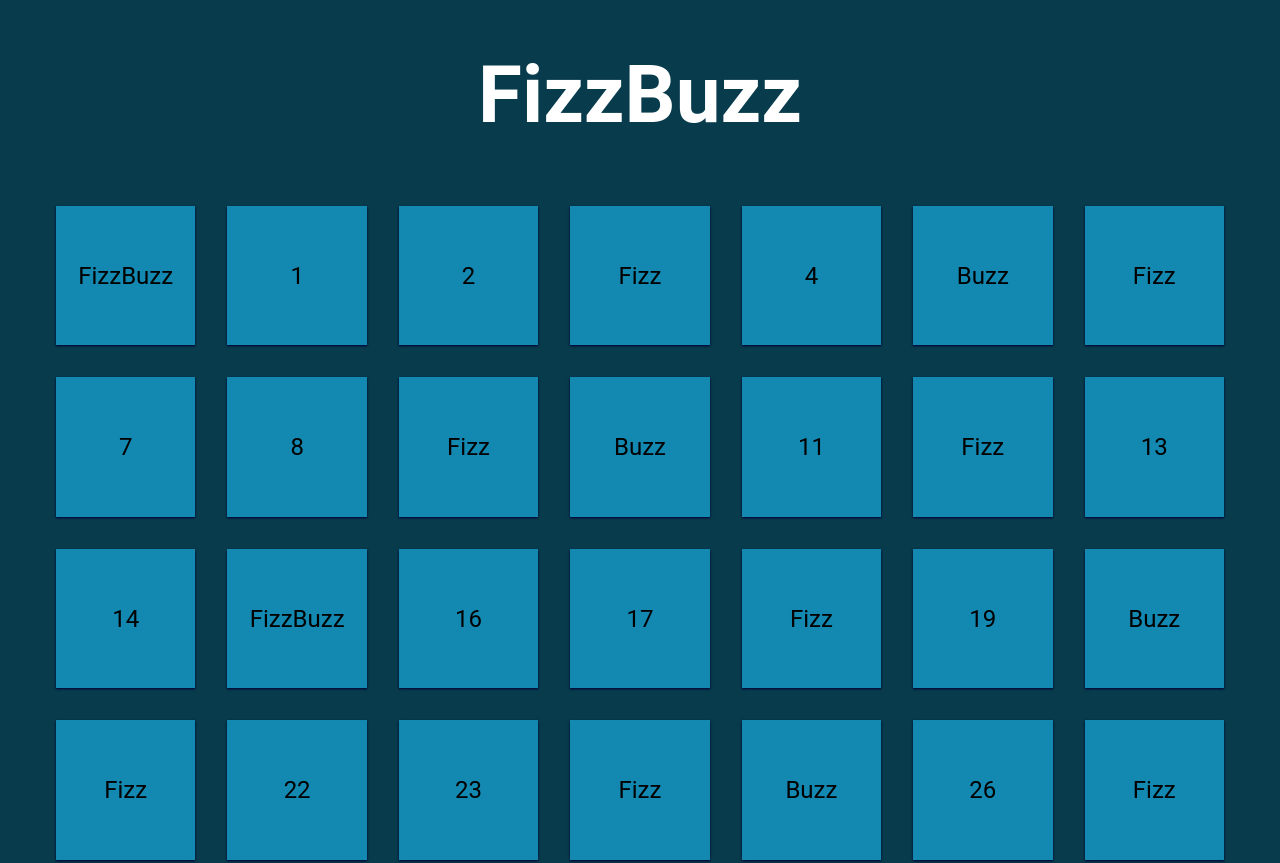
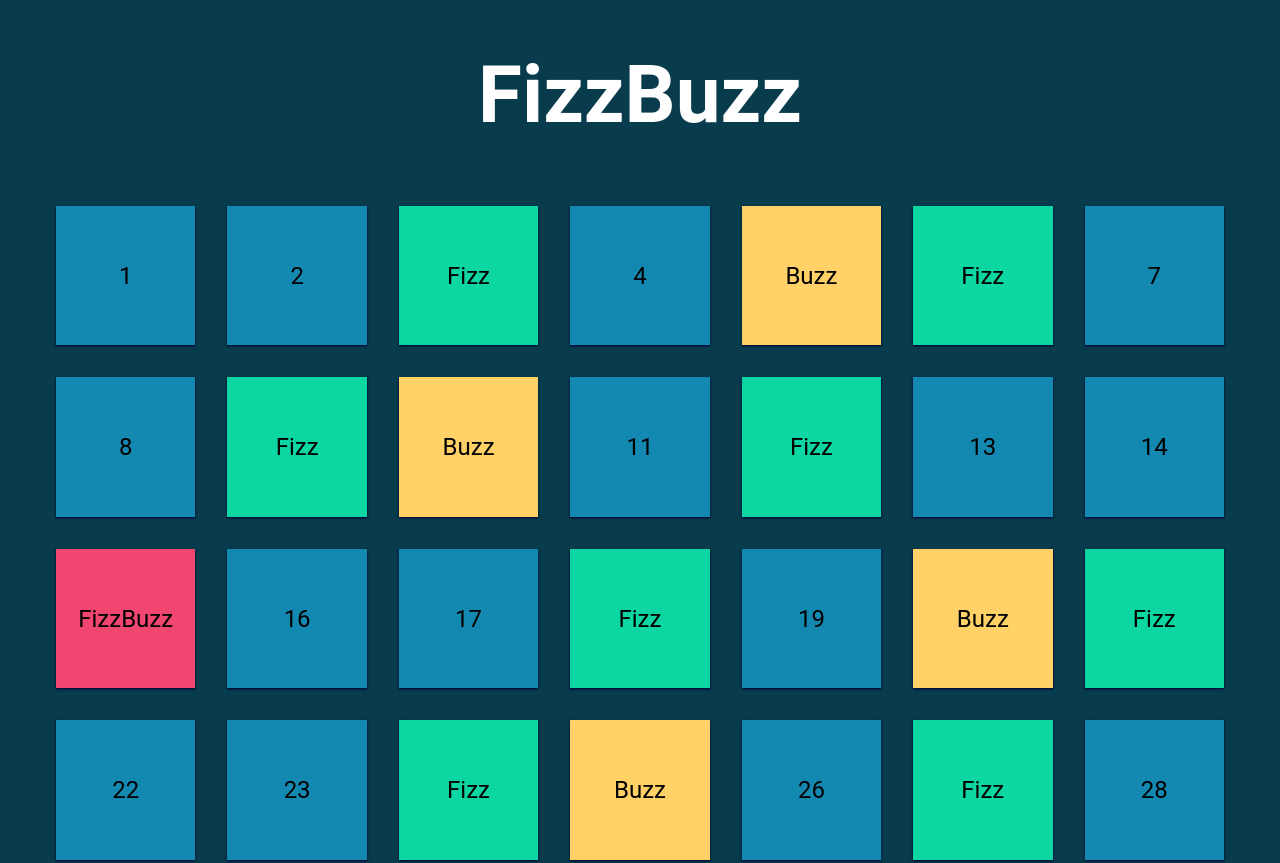
Before and after one commit to DANC0D3R/js-fizzbuzz, a plain HTML site: page Bonus 2/index.html in a window 1280 px wide. Shown: the top 863 px of the page. Drawn offline with Linux system fonts and the light colour scheme.

Commit message:
Completato Bonus 2 e fix su numeri ciclo

```diff
--- a/Bonus 1/js/script.js
+++ b/Bonus 1/js/script.js
@@ -2,7 +2,7 @@
 const container = document.getElementById('container');
 
 // Ciclo che crea il quadrato con il numero per 100 volte
-for (let i = 0; i <= 99; i++){
+for (let i = 1; i <= 100; i++){
     // Creo il quadrato con il numero
     const square = document.createElement('div');
 
--- a/Bonus 2/css/style.css
+++ b/Bonus 2/css/style.css
@@ -52,3 +52,16 @@ h1{
 
     font-size: 1.5rem;
 }
+
+/* COLORI */
+.red{
+    background-color: #F0466F;
+}
+
+.green{
+    background-color:#0CD6A1;
+}
+
+.yellow{
+    background-color:#FFD166;
+}
--- a/Bonus 2/js/script.js
+++ b/Bonus 2/js/script.js
@@ -2,7 +2,7 @@
 const container = document.getElementById('container');
 
 // Ciclo che crea il quadrato con il numero per 100 volte
-for (let i = 0; i <= 99; i++){
+for (let i = 1; i <= 100; i++){
     // Creo il quadrato con il numero
     const square = document.createElement('div');
 
@@ -17,16 +17,22 @@ for (let i = 0; i <= 99; i++){
     if ( (i % 3 == 0) && (i % 5 == 0) ){
         // Testo
         content = 'FizzBuzz';
+        // Colore
+        square.className += ' red';
     }
     // Il numero è divisibile per 3
     else if (i % 3 == 0){
         // Testo
         content = 'Fizz';
+        // Colore
+        square.className += ' green';
     }
     // Il numero è divisibile per 5
     else if (i % 5 == 0){
         // Testo
         content = 'Buzz';
+        // Colore
+        square.className += ' yellow';
     }
 
     square.innerHTML = '<p class="content">' + content + '</p>';
--- a/js/script.js
+++ b/js/script.js
@@ -1,5 +1,5 @@
 // Ciclo che si ripete per 100 volte
-for(let i = 0; i <= 99; i++){
+for(let i = 1; i <= 100; i++){
     // Il numero è divisibile sia per 3 che per 5
     if((i % 3 == 0) && (i % 5 == 0)){
         console.log('FizzBuzz');
```
